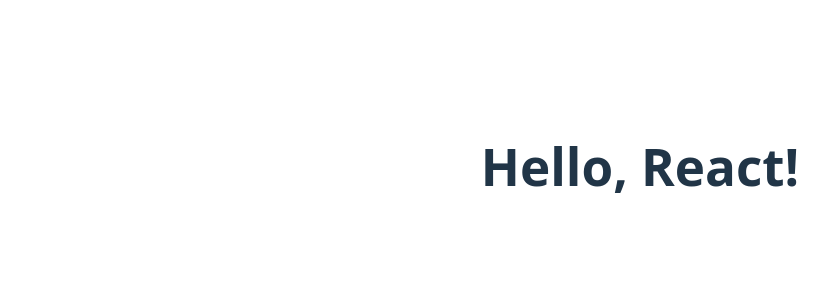
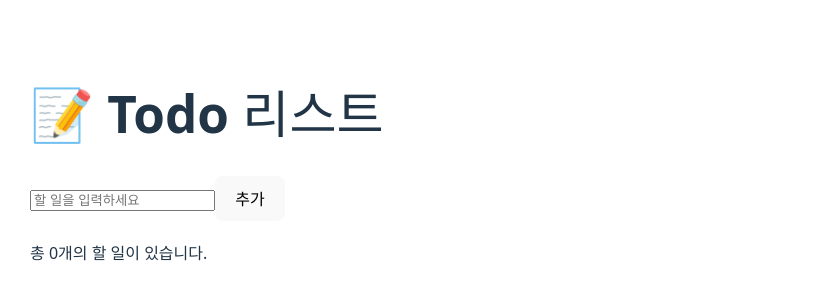
Before and after one commit to heroyooi/react-app, a React (Vite) app: page / in a window 1280 px wide. Shown: the part 234-534 px from the top of the page, without its empty margins (0-830 px from the left). Built offline with nearby package versions, Linux system fonts and the light colour scheme.

Commit message:
5-1. 실전 Todo 앱 만들기 – 입력, 추가, 삭제 - 과제

```diff
--- a/src/App.jsx
+++ b/src/App.jsx
@@ -1,7 +1,63 @@
-import './App.css';
+import { useState } from 'react';
 
 function App() {
-  return <h1>Hello, React!</h1>;
+  const [todos, setTodos] = useState([]);
+  const [text, setText] = useState('');
+
+  const handleAdd = () => {
+    const trimmed = text.trim();
+    if (trimmed === '') return;
+
+    const newTodo = {
+      id: Date.now(),
+      content: trimmed,
+    };
+    setTodos([newTodo, ...todos]);
+    setText('');
+  };
+
+  const handleDelete = (id) => {
+    setTodos(todos.filter((todo) => todo.id !== id));
+  };
+
+  const handleKeyDown = (e) => {
+    if (e.key === 'Enter') {
+      handleAdd();
+    }
+  };
+
+  return (
+    <div style={{ padding: '30px' }}>
+      <h1>📝 Todo 리스트</h1>
+
+      <div style={{ marginBottom: '20px' }}>
+        <input
+          type='text'
+          value={text}
+          onChange={(e) => setText(e.target.value)}
+          onKeyDown={handleKeyDown}
+          placeholder='할 일을 입력하세요'
+        />
+        <button onClick={handleAdd}>추가</button>
+      </div>
+
+      <ul>
+        {todos.map((todo) => (
+          <li key={todo.id} style={{ marginBottom: '10px' }}>
+            {todo.content}
+            <button
+              onClick={() => handleDelete(todo.id)}
+              style={{ marginLeft: '10px' }}
+            >
+              삭제
+            </button>
+          </li>
+        ))}
+      </ul>
+
+      <p>총 {todos.length}개의 할 일이 있습니다.</p>
+    </div>
+  );
 }
 
 export default App;
```
